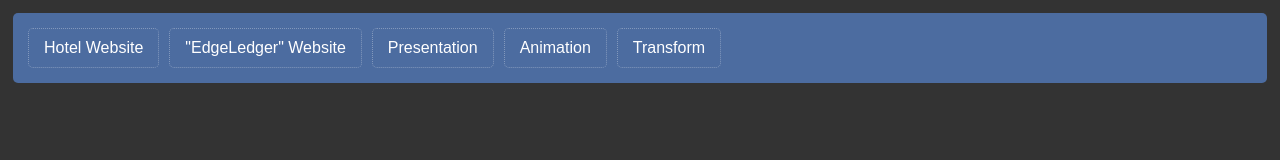
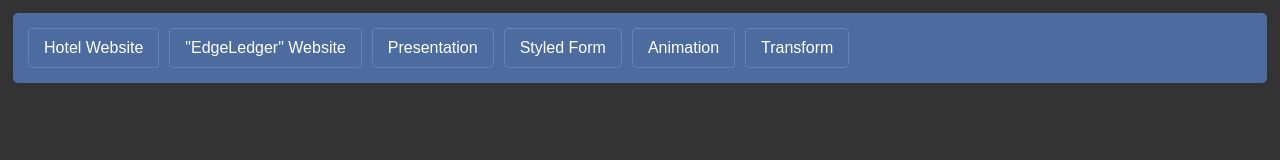
Before and after one commit to kurtisgrant/sandbox, a plain HTML site: page index.html in a window 1280 px wide. Drawn offline with Linux system fonts and the light colour scheme.

Commit message:
added link to styled form

```diff
--- a/index.html
+++ b/index.html
@@ -22,6 +22,7 @@
         <li><a href="PresentationWebsite/index.html">Presentation
         <!-- <i class="fas fa-external-link-square-alt"></i> -->
       </a></li>
+        <li><a href="StyledForm.html">Styled Form</a></li>
         <li><a href="animation.html">Animation</a></li>
         <li><a href="transform.html">Transform</a></li>
       </ul>
```
